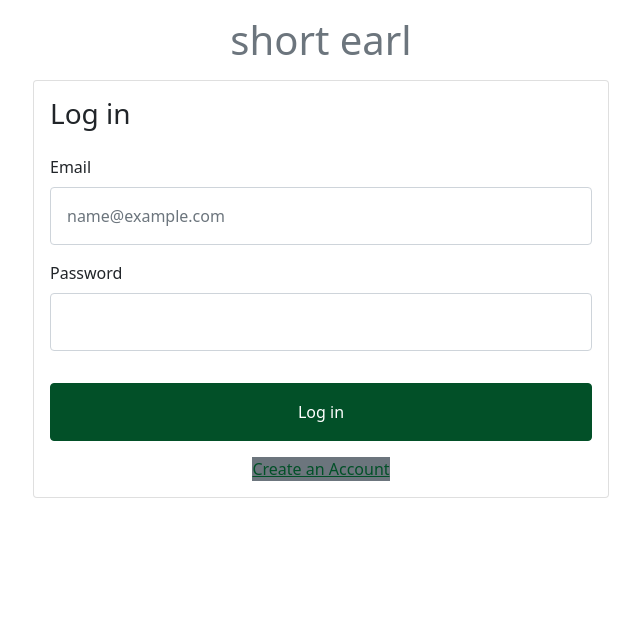
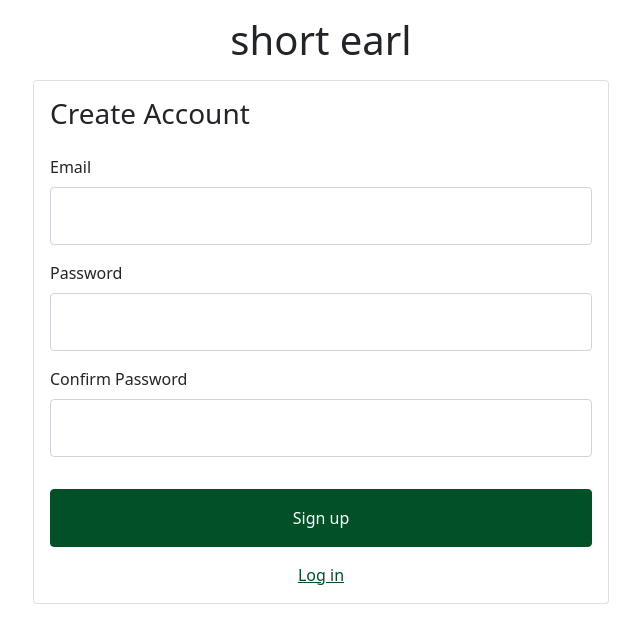
Before and after one commit to CameronCanning/short-earl, a React (Create React App) app in the folder client/: page /app/signup in a window 1280 px wide. Shown: the top 640 px of the page, without its empty margins (319-959 px from the left). Built offline with nearby package versions, Linux system fonts and the light colour scheme.

Commit message:
signup form validation

```diff
--- a/client/src/components/earl.js
+++ b/client/src/components/earl.js
@@ -26,7 +26,6 @@ const Earl = ({showEarls, setShowEarls, className}) => {
     const [showTooltip, setShowTooltip] = useState(false);
     const [loggedin, setLoggedin] = useState(false);
     const [earls, setEarls] = useState([]);
-    const [showAccountModal ,setShowAccountModal] = useState(false);
 
     const target = useRef(null);
 
--- a/client/src/components/loginform.js
+++ b/client/src/components/loginform.js
@@ -7,7 +7,7 @@ const LoginForm = () => {
     };
     return (
         <Card className='p-3'>
-            <h3 className='mb-3'>Log in</h3>
+            <h3 className='pb-3'>Log in</h3>
             <Form onSubmit={onSubmit}>
                 <Form.Group className='mb-3'>
                     <Form.Label>Email</Form.Label>
@@ -17,6 +17,7 @@ const LoginForm = () => {
                     <Form.Label htmlFor="inputPassword5">Password</Form.Label>
                     <Form.Control
                         type="password"
+                        placeholder=''
                         id="inputPassword5"
                         aria-describedby="passwordHelpBlock"
                     />
--- a/client/src/components/signupform.js
+++ b/client/src/components/signupform.js
@@ -1,36 +1,93 @@
+import { useState } from 'react';
 import { Form, Card, Button} from 'react-bootstrap';
 import { NavLink } from 'react-router-dom';
-const LoginForm = () => {
+import { validateSignup } from '../services/validateSignup';
+const SignupForm = () => {
+
+    const [form, setForm] = useState({
+        email: '',
+        password1: '',
+        password2: ''
+    });
+    const [errors, setErrors] = useState({
+        email: '',
+        password1: '',
+        password2: ''
+    });
+    const updateForm = (e) => {
+        setErrors((prev) => {
+            return {...prev, [e.target.name]: ''}
+        });
+        return setForm((prev) => {
+            return {...prev, [e.target.name]: e.target.value}
+        });
+    };
+
     const onSubmit = (e) => {
         e.preventDefault();
-        alert('login');
+
+        const newForm = {...form};
+        let newErrors = validateSignup(newForm);
+
+
+        if (newErrors.email || newErrors.password1 || newErrors.password2){
+            return setErrors(newErrors);
+        }
+        alert('create account');
+
     };
     return (
         <Card className='p-3'>
-            <h3 className='pb-3'>Log in</h3>
-            <Form onSubmit={onSubmit}>
-                <Form.Group className='mb-3'>
+            <h3 className='pb-3'>Create Account</h3>
+            <Form noValidate  onSubmit={onSubmit}>
+                <Form.Group className='mb-3' >
                     <Form.Label>Email</Form.Label>
-                    <Form.Control placeholder='name@example.com'></Form.Control>
+                    <Form.Control
+                    required
+                    value={form.email}
+                    onChange={updateForm}
+                    isInvalid={!!errors.email}
+                    type='email'
+                    name='email'
+                    />
+                    <Form.Control.Feedback type="invalid">{errors.email}</Form.Control.Feedback>
                 </Form.Group>
                 <Form.Group className='mb-3'>
                     <Form.Label htmlFor="inputPassword5">Password</Form.Label>
                     <Form.Control
+                        required
+                        value={form.password1}
+                        onChange={updateForm}
+                        isInvalid={!!errors.password1}
+                        name='password1'
                         type="password"
-                        id="inputPassword5"
+                        id="inputPassword1"
                         aria-describedby="passwordHelpBlock"
                     />
-                    <Form.Text id="passwordHelpBlock" muted>
-
-                    </Form.Text>
+                    <Form.Control.Feedback type="invalid">{errors.password1}</Form.Control.Feedback>
+                </Form.Group>
+                <Form.Group className='mb-3' required>
+                    <Form.Label htmlFor="inputPassword5">Confirm Password</Form.Label>
+                    <Form.Control
+                        required
+                        value={form.password2}
+                        onChange={updateForm}
+                        isInvalid={!!errors.password2}
+                        name='password2'
+                        type="password"
+                        id="inputPassword2"
+                        aria-describedby="passwordHelpBlock"
+                        feedback="Error"
+                    />
+                    <Form.Control.Feedback type="invalid">{errors.password2}</Form.Control.Feedback>
                 </Form.Group>
                 <div className='d-grid gap-3 mx-auto pt-3'>
-                    <Button className='' variant='primary' type='submit'>Log in</Button>
-                    <NavLink className='mx-auto bg-secondary' to='/signup'>Create an Account</NavLink>
+                    <Button className='' variant='primary' type='submit'>Sign up</Button>
+                    <NavLink className='mx-auto' to='/app/login'>Log in</NavLink>
                 </div>
             </Form>
         </Card>
     )
 }
 
-export default LoginForm;
+export default SignupForm;
--- a/client/src/containers/accountLayout.js
+++ b/client/src/containers/accountLayout.js
@@ -6,7 +6,7 @@ const AccountLayout = ({ children }) => {
         <Container fluid className='d-flex justify-content-center container-sm'>
             <div className='account flex-grow-1'>
                 <div className='text-center py-3'>
-                        <NavLink to='/' className='navbar-brand h1 text-secondary'>short earl</NavLink>
+                        <NavLink to='/' className='navbar-brand h1 text-dark'>short earl</NavLink>
                 </div>
                 {children}
             </div>
--- /dev/null
+++ b/client/src/services/validateSignup.js
@@ -0,0 +1,36 @@
+const validateEmail = (email) => {
+    const re = /^[^\s@]+@[^\s@]+\.[^\s@]+$/
+    if (email === '') {
+        return 'Required'
+    }
+    else if (!re.test(email)){
+        return 'Invalid Email'
+    }
+    return '';
+}
+
+const validatePasswords = (password1, password2) => {
+    let p1 = '';
+    let p2 = '';
+    if (password1 === '') {
+        p1 = 'Required';
+    }
+    else if (password1.length < 6) {
+        p1 = 'Password must be atleast 6 characters';
+    }
+    else if (password2 != password1){
+        p2 = 'Passwords must match';
+    }
+    return {p1, p2};
+}
+
+
+
+export const validateSignup = ({email, password1, password2}) => {
+    let {p1, p2} = validatePasswords(password1, password2);
+    return {
+        email: validateEmail(email),
+        password1: p1,
+        password2: p2
+    }
+}
```
